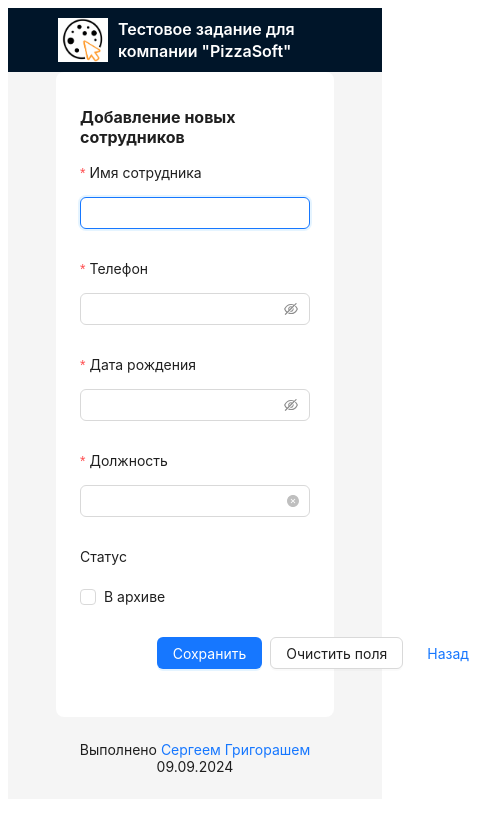
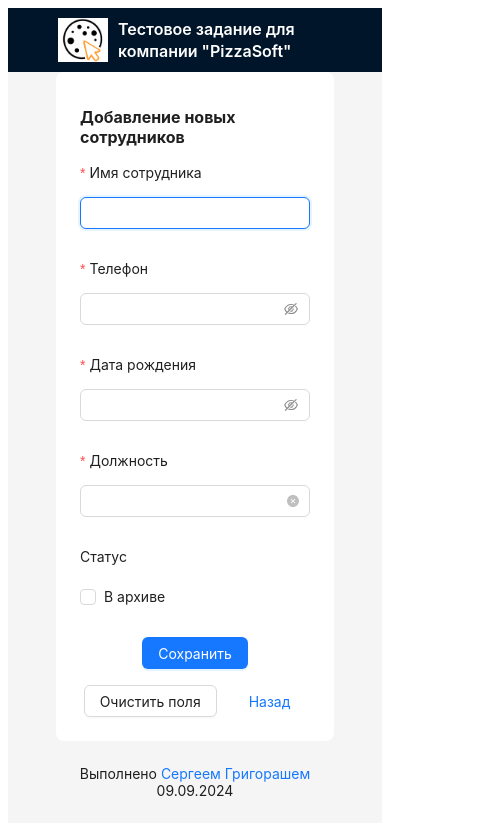
Before and after one commit to Otec-S/pizza-soft-test, a React (Vite) app: page /employee-add in a window 390 px wide. Shown: the top 834 px of the page, 485 px wide, since content can reach past the window. Built offline with nearby package versions, Linux system fonts and the light colour scheme.

Commit message:
feat сделал адаптивность

```diff
--- a/src/components/employee-form/employee-form.scss
+++ b/src/components/employee-form/employee-form.scss
@@ -1,3 +1,10 @@
 .employee-form {
   max-width: 600px;
 }
+
+.buttons-block {
+  display: flex;
+  gap: 16px;
+  justify-content: center;
+  flex-wrap: wrap;
+}
--- a/src/components/employee-form/employee-form.tsx
+++ b/src/components/employee-form/employee-form.tsx
@@ -3,7 +3,6 @@ import Checkbox from "antd/es/checkbox";
 import Form from "antd/es/form";
 import Input from "antd/es/input";
 import Select from "antd/es/select";
-import Space from "antd/es/space";
 import { useNavigate } from "react-router-dom";
 import { IEmployee } from "../../types/employeesTypes";
 import { useEffect } from "react";
@@ -25,10 +24,6 @@ const EmployeeForm: React.FC<IEmployeeFormProps> = ({
     wrapperCol: { span: 16 },
   };
 
-  const tailLayout = {
-    wrapperCol: { offset: 8, span: 16 },
-  };
-
   const [form] = Form.useForm();
 
   const navigate = useNavigate();
@@ -42,6 +37,7 @@ const EmployeeForm: React.FC<IEmployeeFormProps> = ({
   }, [form, initialValues]);
 
   return (
+    <>
       <Form
         {...layout}
         form={form}
@@ -92,7 +88,9 @@ const EmployeeForm: React.FC<IEmployeeFormProps> = ({
         <Form.Item
           name="role"
           label="Должность"
-        rules={[{ required: true, message: "Пожалуйста, выберите должность" }]}
+          rules={[
+            { required: true, message: "Пожалуйста, выберите должность" },
+          ]}
         >
           <Select placeholder="Выберите должность" allowClear>
             <Option value="cook">Повар</Option>
@@ -100,13 +98,11 @@ const EmployeeForm: React.FC<IEmployeeFormProps> = ({
             <Option value="driver">Водитель</Option>
           </Select>
         </Form.Item>
-
         <Form.Item label="Статус" name="isArchive" valuePropName="checked">
           <Checkbox>В архиве</Checkbox>
         </Form.Item>
 
-      <Form.Item {...tailLayout}>
-        <Space>
+        <div className="buttons-block">
           <Button type="primary" htmlType="submit">
             Сохранить
           </Button>
@@ -116,9 +112,9 @@ const EmployeeForm: React.FC<IEmployeeFormProps> = ({
           <Button type="link" htmlType="button" onClick={() => navigate("/")}>
             Назад
           </Button>
-        </Space>
-      </Form.Item>
+        </div>
       </Form>
+    </>
   );
 };
 
--- a/src/components/header/header.scss
+++ b/src/components/header/header.scss
@@ -20,5 +20,8 @@
     @media (max-width: 768px) {
       font-size: $pageTitleFontSizeS;
     }
+    @media (max-width: 360px) {
+      font-size: $pageTitleFontSizeXS;
+    }
   }
 }
--- /dev/null
+++ b/src/pages/employees-list/employees-list.scss
@@ -0,0 +1,5 @@
+@import "../../variables.scss";
+
+.add-button {
+  margin-top: 20px;
+}
--- a/src/pages/employees-list/employees-list.tsx
+++ b/src/pages/employees-list/employees-list.tsx
@@ -5,7 +5,7 @@ import { EmployeeRole, IEmployee } from "../../types/employeesTypes";
 import convertToISO from "../../helpers/convertToISO";
 import { Link, useNavigate } from "react-router-dom";
 import { useAppSelector } from "../../hooks/redux";
-import "../../variables.scss";
+import "./employees-list.scss";
 
 const columns: TableColumnsType<IEmployee> = [
   {
@@ -118,8 +118,12 @@ const EmployeesList: React.FC = () => {
         />
       </div>
       <Space>
-        <Button type="primary" onClick={handleEmployeeButtonClick}>
-          Добавить сотрудника
+        <Button
+          className="add-button"
+          type="primary"
+          onClick={handleEmployeeButtonClick}
+        >
+          Добавить
         </Button>
       </Space>
     </>
--- a/src/variables.scss
+++ b/src/variables.scss
@@ -4,6 +4,7 @@ $minHeightCalc: "calc(100vh - 147px)";
 $pageTitleFontSizeL: 2rem;
 $pageTitleFontSizeM: 1.5rem;
 $pageTitleFontSizeS: 1rem;
+$pageTitleFontSizeXS: 0.7rem;
 
 .page-title {
   font-size: $pageTitleFontSizeL;
```
Lines whose indentation alone changed are shown as unchanged.
